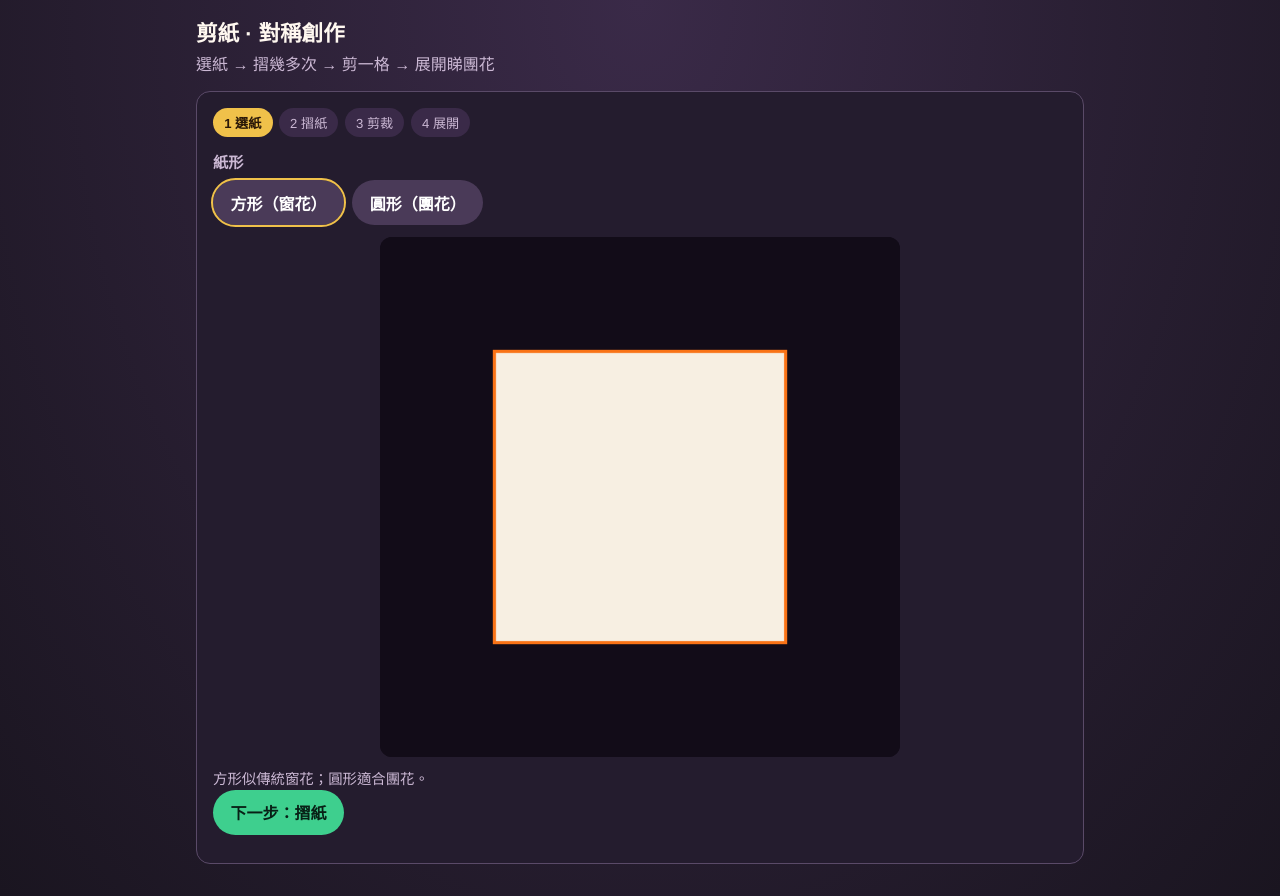
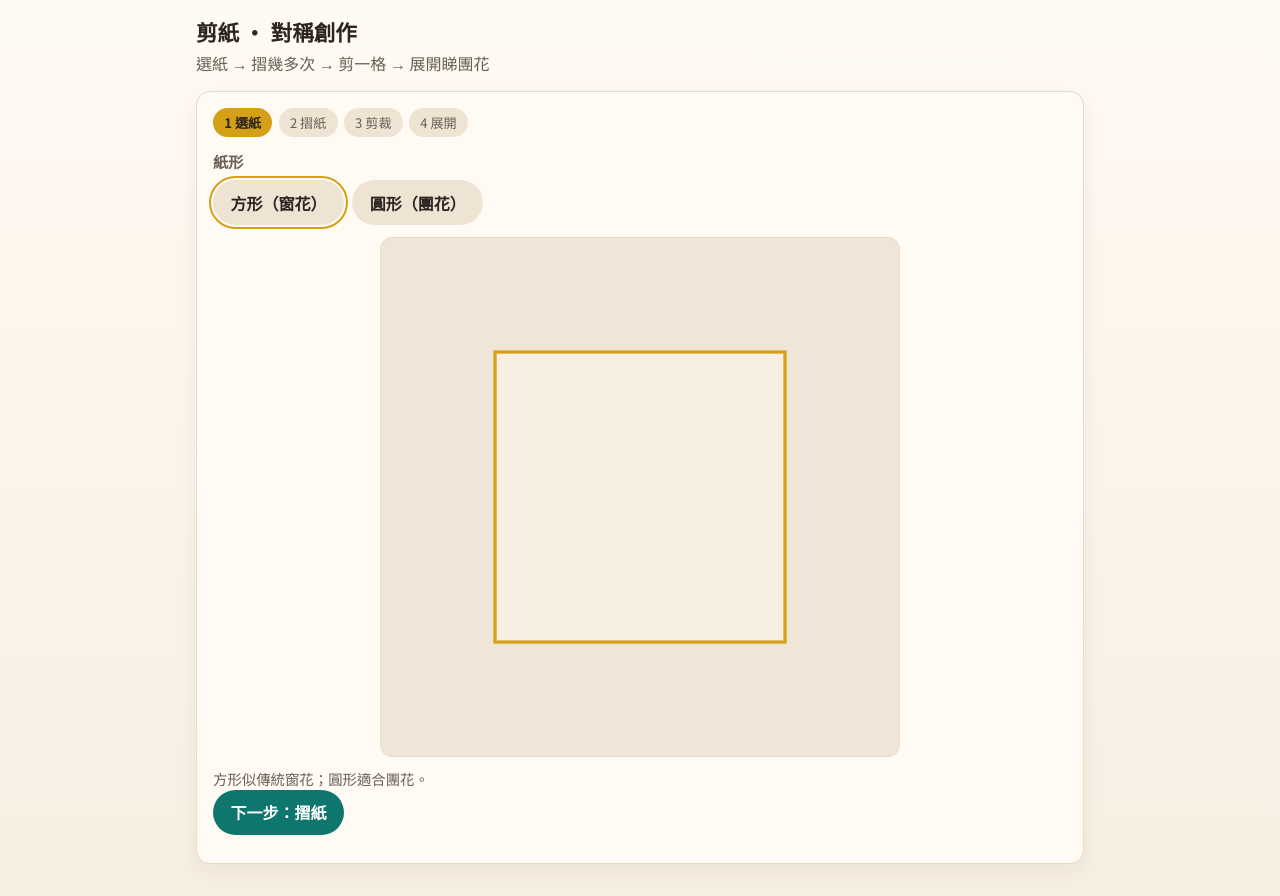
Before and after one commit to chilinbpscth/papercut-ar, a website built with Vite: page index.html in a window 1280 px wide. Built offline with nearby package versions, Linux system fonts and the light colour scheme.

Commit message:
Apply shared 宣紙 palette with 硃紅 and gold accents.

```diff
--- a/src/papercut.js
+++ b/src/papercut.js
@@ -164,11 +164,11 @@ export function createPapercutApp(root) {
   }
 
   function drawFoldGuide(ctx) {
-    ctx.fillStyle = "#120c18"
+    ctx.fillStyle = "#efe6d8"
     ctx.fillRect(0, 0, SIZE, SIZE)
     ctx.save()
     clipPaper(ctx)
-    ctx.fillStyle = "#3a3048"
+    ctx.fillStyle = "#e8d9c8"
     ctx.fillRect(0, 0, SIZE, SIZE)
     ctx.restore()
     ctx.save()
@@ -178,7 +178,7 @@ export function createPapercutApp(root) {
     ctx.fillRect(0, 0, SIZE, SIZE)
     ctx.restore()
     const n = state.sectors, cx = SIZE / 2, cy = SIZE / 2
-    ctx.strokeStyle = "rgba(240,193,74,0.55)"
+    ctx.strokeStyle = "rgba(212,160,23,0.65)"
     ctx.lineWidth = 2
     for (let i = 0; i < n; i++) {
       const a = -Math.PI / 2 + (i * Math.PI * 2) / n
@@ -187,7 +187,7 @@ export function createPapercutApp(root) {
       ctx.lineTo(cx + Math.cos(a) * SIZE, cy + Math.sin(a) * SIZE)
       ctx.stroke()
     }
-    ctx.strokeStyle = "#f97316"
+    ctx.strokeStyle = "#d4a017"
     ctx.lineWidth = 3
     ctx.beginPath()
     if (state.shape === "circle") ctx.arc(cx, cy, SIZE * 0.46, 0, Math.PI * 2)
@@ -199,11 +199,11 @@ export function createPapercutApp(root) {
   }
 
   function composeFull(ctx) {
-    ctx.fillStyle = "#120c18"
+    ctx.fillStyle = "#efe6d8"
     ctx.fillRect(0, 0, SIZE, SIZE)
     ctx.save()
     clipPaper(ctx)
-    ctx.fillStyle = "#2a2038"
+    ctx.fillStyle = "#e8d9c8"
     ctx.fillRect(0, 0, SIZE, SIZE)
     const n = state.sectors, cx = SIZE / 2, cy = SIZE / 2
     for (let i = 0; i < n; i++) {
@@ -215,7 +215,7 @@ export function createPapercutApp(root) {
       ctx.restore()
     }
     ctx.restore()
-    ctx.strokeStyle = "#f97316"
+    ctx.strokeStyle = "#d4a017"
     ctx.lineWidth = 3
     ctx.beginPath()
     if (state.shape === "circle") ctx.arc(SIZE / 2, SIZE / 2, SIZE * 0.46, 0, Math.PI * 2)
@@ -228,10 +228,10 @@ export function createPapercutApp(root) {
 
   function drawView() {
     if (state.step === "shape") {
-      vctx.fillStyle = "#120c18"
+      vctx.fillStyle = "#efe6d8"
       vctx.fillRect(0, 0, SIZE, SIZE)
       vctx.fillStyle = "#f7efe2"
-      vctx.strokeStyle = "#f97316"
+      vctx.strokeStyle = "#d4a017"
       vctx.lineWidth = 4
       if (state.shape === "circle") {
         vctx.beginPath(); vctx.arc(SIZE/2, SIZE/2, SIZE*0.36, 0, Math.PI*2); vctx.fill(); vctx.stroke()
--- a/src/style.css
+++ b/src/style.css
@@ -1,16 +1,22 @@
+@import url("https://fonts.googleapis.com/css2?family=Noto+Sans+TC:wght@400;600;700&display=swap");
+
 :root {
-  --bg: #1a1520;
-  --panel: #2a2233;
-  --ink: #fff8f0;
-  --muted: #cbb8d4;
-  --accent: #e85d4c;
-  --ok: #3ecf8e;
-  font-family: "PingFang HK", "Noto Sans TC", "Helvetica Neue", sans-serif;
+  --bg: #f7efe2;
+  --bg-warm: #fffaf3;
+  --panel: #fffaf3;
+  --ink: #2c2420;
+  --muted: #6b5e55;
+  --line: #e8d9c8;
+  --accent: #c41e3a;
+  --gold: #d4a017;
+  --ok: #0f766e;
+  --radius: 14px;
+  font-family: "Noto Sans TC", "PingFang HK", "Helvetica Neue", sans-serif;
 }
 * { box-sizing: border-box; }
 html, body {
   margin: 0; min-height: 100%;
-  background: radial-gradient(ellipse at top, #3a2a48, var(--bg));
+  background: linear-gradient(180deg, var(--bg-warm), var(--bg));
   color: var(--ink);
 }
 button {
@@ -18,29 +24,33 @@ button {
   padding: 0.65rem 1.1rem; cursor: pointer;
   background: var(--accent); color: #fff; font-weight: 600;
 }
-button.secondary { background: #4a3a58; }
-button.ghost { background: transparent; border: 1px solid #6a5a78; color: var(--ink); }
-button.ok { background: var(--ok); color: #082016; }
-button.active { outline: 2px solid #f0c14a; }
+button.secondary { background: #efe4d4; color: var(--ink); }
+button.ghost { background: transparent; border: 1px solid var(--line); color: var(--ink); }
+button.ok { background: var(--ok); color: #fff; }
+button.active { outline: 2px solid var(--gold); outline-offset: 2px; }
 .app { max-width: 920px; margin: 0 auto; padding: 1rem 1rem 2rem; }
 header h1 { margin: 0; font-size: 1.35rem; }
 header p { margin: 0.25rem 0 1rem; color: var(--muted); }
 .panel {
-  background: #241c2e; border: 1px solid #5a4a68;
-  border-radius: 14px; padding: 1rem;
+  background: var(--panel);
+  border: 1px solid var(--line);
+  border-radius: var(--radius);
+  padding: 1rem;
+  box-shadow: 0 8px 24px rgba(44, 36, 32, 0.06);
 }
 .row { display: flex; flex-wrap: wrap; gap: 0.5rem; margin-bottom: 0.75rem; align-items: center; }
 .row h2 { margin: 0; font-size: 0.95rem; color: var(--muted); width: 100%; }
 .stage {
   position: relative; margin: 0.5rem auto 0.75rem;
   width: min(100%, 520px); aspect-ratio: 1;
-  background: #120c18; border-radius: 12px; overflow: hidden;
+  background: #efe6d8; border-radius: 12px; overflow: hidden;
+  border: 1px solid var(--line);
 }
 .stage canvas { width: 100%; height: 100%; display: block; touch-action: none; cursor: crosshair; }
 .hint { color: var(--muted); font-size: 0.9rem; line-height: 1.45; margin: 0.5rem 0 0; }
 .steps { display: flex; gap: 0.4rem; flex-wrap: wrap; margin-bottom: 0.85rem; }
 .steps span {
   padding: 0.3rem 0.7rem; border-radius: 999px;
-  background: #3a2a48; color: var(--muted); font-size: 0.82rem;
+  background: #efe4d4; color: var(--muted); font-size: 0.82rem;
 }
-.steps span.on { background: #f0c14a; color: #2a1808; font-weight: 700; }
+.steps span.on { background: var(--gold); color: #2c2420; font-weight: 700; }
```
